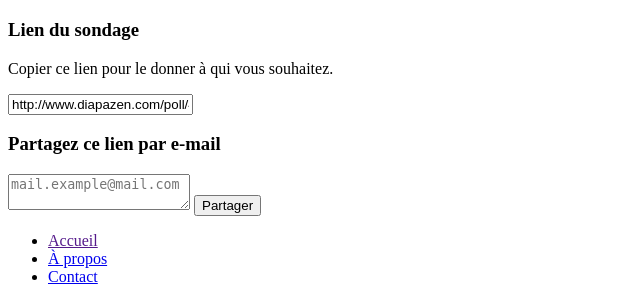
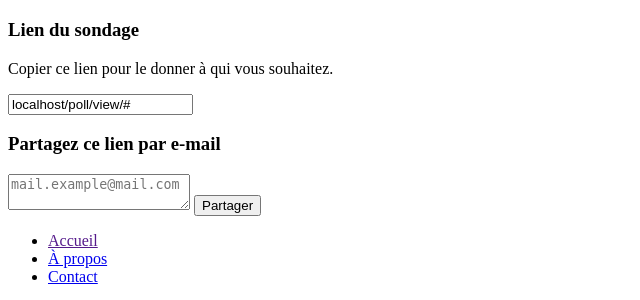
Before and after one commit to diapazen/diapazen, a PHP site: the page made by app/view/php/pollShare.php in a window 1280 px wide. Shown: the part 149-449 px from the top of the page, without its empty margins (0-640 px from the left). Run offline with PHP 8.4, Linux system fonts and the light colour scheme; the template is opened without the code that fills it: most values are stand-ins (such as "Sample title", 1, 10 or a date in 2020).

Commit message:
Lien du sondage

```diff
--- a/app/controller/PollController.class.php
+++ b/app/controller/PollController.class.php
@@ -193,6 +193,8 @@ class PollController extends Controller
 					$this->getModel()->addPoll($_SESSION['user_infos']['id'], $_SESSION['poll_title'], $_SESSION['poll_description'], null);
 					$pollId = $this->getModel()->getPollId();
 
+					$this->set('pollUrl', $this->getModel()->getPollUrl());
+
 					// Insertion des choix
 					$this->loadModel('choice');
 					foreach ($_SESSION['poll_choices'] as $choice) {
--- a/app/view/php/pollShare.php
+++ b/app/view/php/pollShare.php
@@ -10,7 +10,7 @@
                 <h2 class="title">Votre sondage a bien été créé !</h2>
                 <h3 class="small_title">Lien du sondage</h3>
                 <p class="orange_text" >Copier ce lien pour le donner à qui vous souhaitez.</p>
-                <input type="text" class="text_edit" onClick="this.select();" value="http://www.diapazen.com/poll/454d65f4" />
+                <input type="text" class="text_edit" onClick="this.select();" value="localhost<?php $this->getHomeUrl(); ?>/poll/view/<?php echo $pollUrl; ?>" />
                 <h3 class="small_title">Partagez ce lien par e-mail</h3>
                 <textarea class="text_edit" name="mails" placeholder="mail.example@mail.com"></textarea>
                 <input class="orange_button" type="submit" value="Partager">
```
